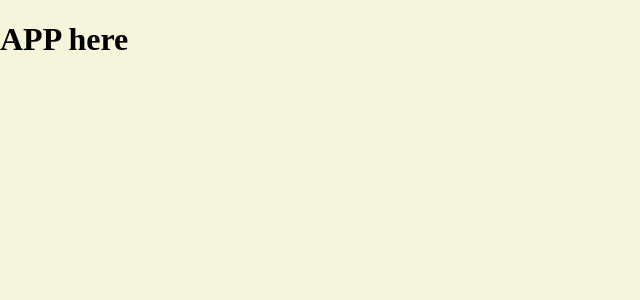
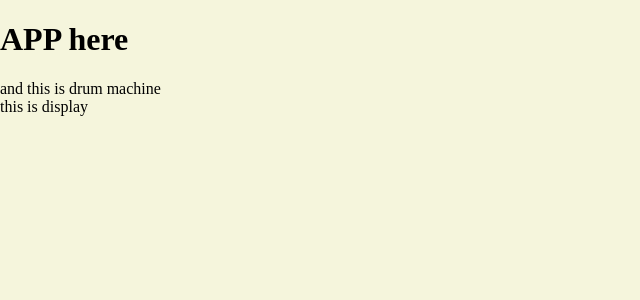
Before and after one commit to markoter/drum_machine, a React (Create React App) app: page / in a window 1280 px wide. Shown: the top 300 px of the page, without its empty margins (0-640 px from the left). Built offline with nearby package versions, Linux system fonts and the light colour scheme.

Commit message:
done 3 stories

```diff
--- a/src/App.js
+++ b/src/App.js
@@ -1,9 +1,11 @@
-import logo from './logo.svg';
+import React from "react";
+import DrumMachine from "./DrumMachine";
 
 function App() {
   return (
     <div className="App">
       <h1>APP here</h1>
+      <DrumMachine />
     </div>
   );
 }
--- /dev/null
+++ b/src/Display.js
@@ -0,0 +1,10 @@
+import React from "react";
+
+const Display = () => {
+    return (
+        <div id="display">
+            this is display
+        </div>
+    )
+}
+export default Display
--- /dev/null
+++ b/src/DrumMachine.js
@@ -0,0 +1,13 @@
+import React from "react";
+import Display from "./Display";
+
+const DrumMachine = () => {
+    return (
+        <div id="drum-machine">
+            and this is drum machine
+            <Display />
+        </div>
+    )
+}
+
+export default DrumMachine
```
